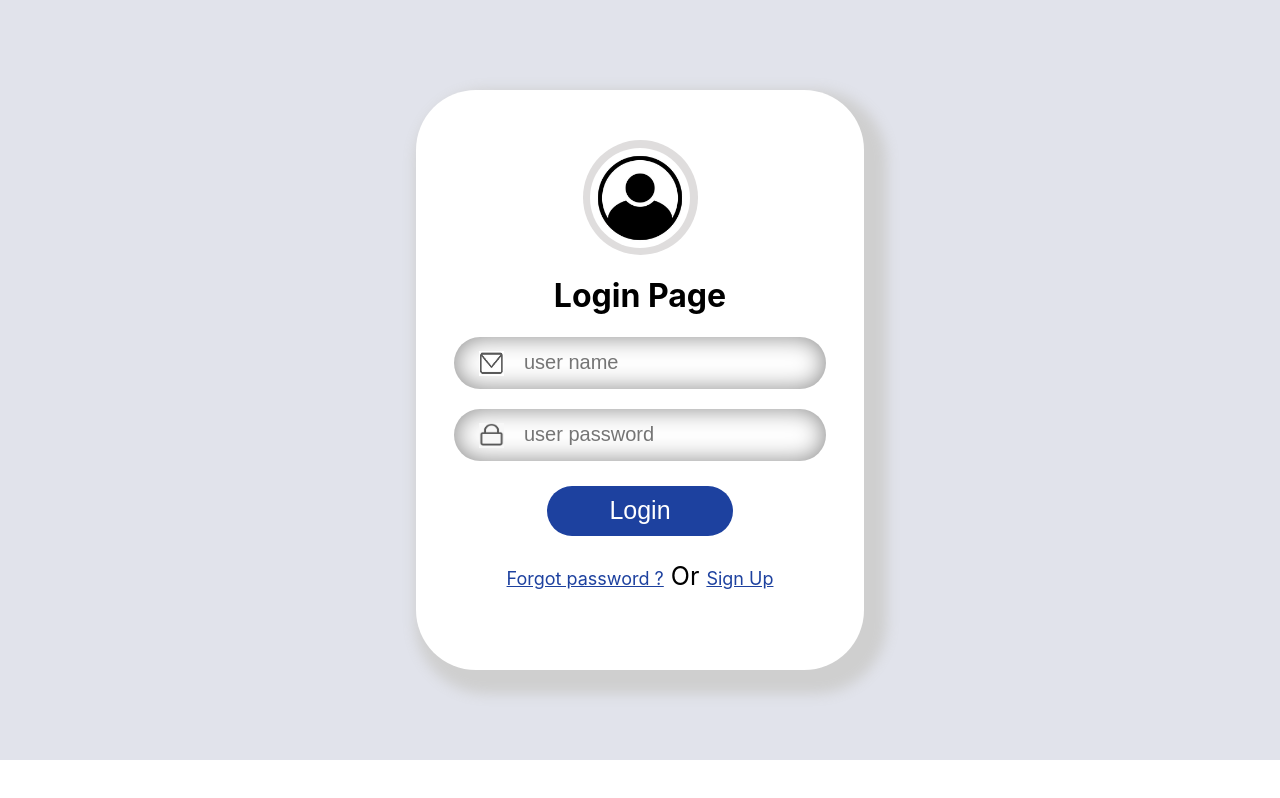
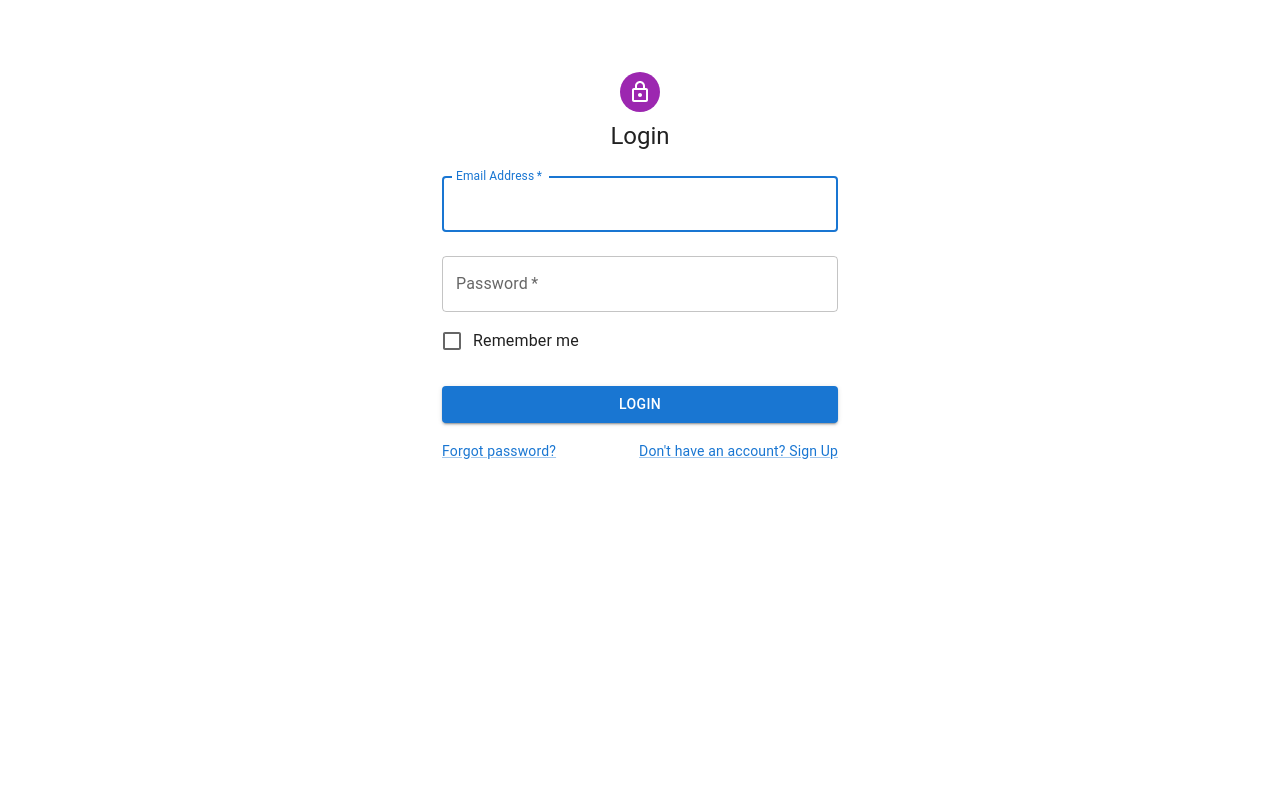
Before and after one commit to ikrameezzirague/echange-culturel-fsbm-1, a React (Create React App) app: page /login in a window 1280 px wide. Built offline with nearby package versions, Linux system fonts and the light colour scheme.

Commit message:
front login+signup

```diff
--- a/package.json
+++ b/package.json
@@ -13,6 +13,7 @@
     "react": "^18.2.0",
     "react-dom": "^18.2.0",
     "react-icons": "^4.8.0",
+    "react-material-ui-carousel": "^3.4.2",
     "react-router-dom": "^6.11.1",
     "react-scripts": "^5.0.1",
     "web-vitals": "^2.1.4"
--- a/src/App.js
+++ b/src/App.js
@@ -18,6 +18,9 @@ import ListItemIcon from '@mui/material/ListItemIcon';
 import ListItemText from '@mui/material/ListItemText';
 import InboxIcon from '@mui/icons-material/MoveToInbox';
 import MailIcon from '@mui/icons-material/Mail';
+import FsbmEnChiffre from './pages/FsbmEnChiffre';
+import SearchBar from './composants/SearchBar';
+
 
 const drawerWidth = 240;
 
@@ -93,7 +96,10 @@ export default function PersistentDrawerLeft() {
             <MenuIcon />
           </IconButton>
           <Typography variant="h6" noWrap component="div">
-            Persistent drawer
+          <ul>
+          <li><a href="/Login"><button className="login-btn">Login</button></a></li>
+          <li><a href="/SignUp"><button className="signup-btn">Sign-up</button></a></li>
+        </ul>
           </Typography>
         </Toolbar>
       </AppBar>
@@ -116,61 +122,25 @@ export default function PersistentDrawerLeft() {
           </IconButton>
         </DrawerHeader>
         <Divider />
-        <List>
-          {['Inbox', 'Starred', 'Send email', 'Drafts'].map((text, index) => (
-            <ListItem key={text} disablePadding>
-              <ListItemButton>
-                <ListItemIcon>
-                  {index % 2 === 0 ? <InboxIcon /> : <MailIcon />}
-                </ListItemIcon>
-                <ListItemText primary={text} />
-              </ListItemButton>
-            </ListItem>
-          ))}
-        </List>
+        <ul>
+          <li><a href="./APP">Accueil</a></li>
+          <li><a href="./pages/FsbmEnChiffre">Fsbm En Chiffre</a></li>
+          <li><a href="./Masters Maro">Masters Maroc</a></li>
+          <li><a href="./évènements">évènements</a></li>
+          <li><a href="./Clubs">Clubs</a></li>
+          <li><a href="./Partenaires industrueles">Partenaires industrueles</a></li>
+          <li><a href="./Partenaires Académiques">Partenaires Académiques</a></li>
+          <li><a href="./CV-Thèque">CV-Thèque</a></li>
+          <li><a href="./FAQ">FAQ</a></li>
+
+        </ul>
         <Divider />
-        <List>
-          {['All mail', 'Trash', 'Spam'].map((text, index) => (
-            <ListItem key={text} disablePadding>
-              <ListItemButton>
-                <ListItemIcon>
-                  {index % 2 === 0 ? <InboxIcon /> : <MailIcon />}
-                </ListItemIcon>
-                <ListItemText primary={text} />
-              </ListItemButton>
-            </ListItem>
-          ))}
-        </List>
+
       </Drawer>
       <Main open={open}>
-        <DrawerHeader />
-        <Typography paragraph>
-          Lorem ipsum dolor sit amet, consectetur adipiscing elit, sed do eiusmod
-          tempor incididunt ut labore et dolore magna aliqua. Rhoncus dolor purus non
-          enim praesent elementum facilisis leo vel. Risus at ultrices mi tempus
-          imperdiet. Semper risus in hendrerit gravida rutrum quisque non tellus.
-          Convallis convallis tellus id interdum velit laoreet id donec ultrices.
-          Odio morbi quis commodo odio aenean sed adipiscing. Amet nisl suscipit
-          adipiscing bibendum est ultricies integer quis. Cursus euismod quis viverra
-          nibh cras. Metus vulputate eu scelerisque felis imperdiet proin fermentum
-          leo. Mauris commodo quis imperdiet massa tincidunt. Cras tincidunt lobortis
-          feugiat vivamus at augue. At augue eget arcu dictum varius duis at
-          consectetur lorem. Velit sed ullamcorper morbi tincidunt. Lorem donec massa
-          sapien faucibus et molestie ac.
-        </Typography>
-        <Typography paragraph>
-          Consequat mauris nunc congue nisi vitae suscipit. Fringilla est ullamcorper
-          eget nulla facilisi etiam dignissim diam. Pulvinar elementum integer enim
-          neque volutpat ac tincidunt. Ornare suspendisse sed nisi lacus sed viverra
-          tellus. Purus sit amet volutpat consequat mauris. Elementum eu facilisis
-          sed odio morbi. Euismod lacinia at quis risus sed vulputate odio. Morbi
-          tincidunt ornare massa eget egestas purus viverra accumsan in. In hendrerit
-          gravida rutrum quisque non tellus orci ac. Pellentesque nec nam aliquam sem
-          et tortor. Habitant morbi tristique senectus et. Adipiscing elit duis
-          tristique sollicitudin nibh sit. Ornare aenean euismod elementum nisi quis
-          eleifend. Commodo viverra maecenas accumsan lacus vel facilisis. Nulla
-          posuere sollicitudin aliquam ultrices sagittis orci a.
-        </Typography>
+
+      <SearchBar />
+
       </Main>
     </Box>
   );
--- a/src/composants/SearchBar.js
+++ b/src/composants/SearchBar.js
@@ -1,33 +1,32 @@
-import React, { useState } from "react";
-import "./SearchBar.css";
+import React from 'react';
+import { styled } from '@mui/material/styles';
+import TextField from '@mui/material/TextField';
+import IconButton from '@mui/material/IconButton';
+import SearchIcon from '@mui/icons-material/Search';
 
-const SearchBar = ({ onSearch }) => {
-  const [term, setTerm] = useState("");
+const SearchContainer = styled('div')({
+  display: 'flex',
+  alignItems: 'center',
+  marginLeft: 'auto',
+});
 
-  const handleSearch = (e) => {
-    e.preventDefault();
-    onSearch(term);
+export default function SearchBar() {
+  const handleSearch = (event) => {
+    // Gérer la logique de recherche ici
+    const searchTerm = event.target.value;
+    console.log(searchTerm);
   };
 
   return (
-    <form className="search-bar" onSubmit={handleSearch}>
-      <div className="search-container">
-        <input
-          type="text"
-          className="search-input"
-          placeholder="Recherchez un article"
-          value={term}
-          onChange={(e) => setTerm(e.target.value)}
-        />
-        <button type="submit" className="search-button">
-          Rechercher
-        </button>
-      </div>
-      <a href={`/recherche?term=${term}`} className="search-icon">
-        <i className="fa fa-search"></i>
-      </a>
-    </form>
+    <SearchContainer>
+      <TextField
+        placeholder="Rechercher..."
+        variant="outlined"
+        onChange={handleSearch}
+      />
+      <IconButton>
+        <SearchIcon />
+      </IconButton>
+    </SearchContainer>
   );
-};
-
-export default SearchBar;
+}
--- a/src/pages/FsbmEnChiffre.js
+++ b/src/pages/FsbmEnChiffre.js
@@ -1,24 +1,31 @@
 import React from 'react';
-import Navbar from '../composants/Navbar';
-import Sidebar from '../composants/Sidebar';
-//import MyGrid from '../composants/MyGrid';
-import HorizontalScrollList from './../composants/HorizontalScrollList';
+import { Paper, Typography, Box } from '@mui/material';
+import Carousel from 'react-material-ui-carousel';
 import logo_Fsbm from './../images/logo_FSBM.jpg';
 
 const FsbmEnChiffre = () => {
+  const items = [
+    { text: 'Première diapositive', backgroundColor: '#e91e63' },
+    { text: 'Deuxième diapositive', backgroundColor: '#9c27b0' },
+    { text: 'Troisième diapositive', backgroundColor: '#3f51b5' },
+  ];
+
   return (
     <div>
-      <Navbar></Navbar>
-      <Sidebar></Sidebar>
-      <h1>Fsbm en chiffre</h1>
-      <img src={logo_Fsbm}></img>
+      <Box display="flex" justifyContent="center">
+        <img src={logo_Fsbm} alt="Logo FSBM" />
+      </Box>
 
-      <div>
-  <h1>Ma page</h1>
-  <HorizontalScrollList />
-</div>
-      </div>
-
+      <Box display="flex" justifyContent="center" mt={2}>
+        <Carousel>
+          {items.map((item, index) => (
+            <Paper key={index} style={{ backgroundColor: item.backgroundColor }}>
+              <Typography variant="h6">{item.text}</Typography>
+            </Paper>
+          ))}
+        </Carousel>
+      </Box>
+    </div>
   );
 };
 
--- a/src/pages/Login.js
+++ b/src/pages/Login.js
@@ -1,46 +1,109 @@
-import './Login.css';
-import profile from "./../images/logo_user1.jpg";
-import email from "./../images/email.jpg";
-import pass from "./../images/pass.png";
-function Login() {
+import * as React from 'react';
+import Avatar from '@mui/material/Avatar';
+import Button from '@mui/material/Button';
+import CssBaseline from '@mui/material/CssBaseline';
+import TextField from '@mui/material/TextField';
+import FormControlLabel from '@mui/material/FormControlLabel';
+import Checkbox from '@mui/material/Checkbox';
+import Link from '@mui/material/Link';
+import Grid from '@mui/material/Grid';
+import Box from '@mui/material/Box';
+import LockOutlinedIcon from '@mui/icons-material/LockOutlined';
+import Typography from '@mui/material/Typography';
+import Container from '@mui/material/Container';
+import { createTheme, ThemeProvider } from '@mui/material/styles';
+
+function Copyright(props) {
   return (
-    <div className="main_login">
-     <div className="sub-main">
-       <div>
-         <div className="imgs">
-           <div className="container-image">
-             <img src={profile} alt="profile" className="profile"/>
-
-           </div>
-
-
-         </div>
-         <div>
-           <h1>Login Page</h1>
-           <div>
-             <img src={email} alt="email" className="email"/>
-             <input type="text" placeholder="user name" className="name"/>
-           </div>
-           <div className="second-input">
-             <img src={pass} alt="pass" className="email"/>
-             <input type="password" placeholder="user password" className="name"/>
-           </div>
-          <div className="login-button">
-          <button className='btn_log'>Login</button>
-          </div>
-
-            <p className="link">
-              <a href="#">Forgot password ?</a> Or <a href="./SignUp">Sign Up</a>
-            </p>
-
-
-         </div>
-       </div>
-
-
-     </div>
-    </div>
+    <Typography variant="body2" color="text.secondary" align="center" {...props}>
+      {'Copyright © '}
+      <Link color="inherit" href="https://mui.com/">
+        Your Website
+      </Link>{' '}
+      {new Date().getFullYear()}
+      {'.'}
+    </Typography>
   );
 }
 
-export default Login;
+const theme = createTheme();
+
+export default function SignIn() {
+  const handleSubmit = (event) => {
+    event.preventDefault();
+    const data = new FormData(event.currentTarget);
+    console.log({
+      email: data.get('email'),
+      password: data.get('password'),
+    });
+  };
+
+  return (
+    <ThemeProvider theme={theme}>
+      <Container component="main" maxWidth="xs">
+        <CssBaseline />
+        <Box
+          sx={{
+            marginTop: 8,
+            display: 'flex',
+            flexDirection: 'column',
+            alignItems: 'center',
+          }}
+        >
+          <Avatar sx={{ m: 1, bgcolor: 'secondary.main' }}>
+            <LockOutlinedIcon />
+          </Avatar>
+          <Typography component="h1" variant="h5">
+            Login
+          </Typography>
+          <Box component="form" onSubmit={handleSubmit} noValidate sx={{ mt: 1 }}>
+            <TextField
+              margin="normal"
+              required
+              fullWidth
+              id="email"
+              label="Email Address"
+              name="email"
+              autoComplete="email"
+              autoFocus
+            />
+            <TextField
+              margin="normal"
+              required
+              fullWidth
+              name="password"
+              label="Password"
+              type="password"
+              id="password"
+              autoComplete="current-password"
+            />
+            <FormControlLabel
+              control={<Checkbox value="remember" color="primary" />}
+              label="Remember me"
+            />
+            <Button
+              type="submit"
+              fullWidth
+              variant="contained"
+              sx={{ mt: 3, mb: 2 }}
+            >
+              Login
+            </Button>
+            <Grid container>
+              <Grid item xs>
+                <Link href="#" variant="body2">
+                  Forgot password?
+                </Link>
+              </Grid>
+              <Grid item>
+                <Link href="./SignUp" variant="body2">
+                  {"Don't have an account? Sign Up"}
+                </Link>
+              </Grid>
+            </Grid>
+          </Box>
+        </Box>
+      </Container>
+    </ThemeProvider>
+  );
+}
--- a/src/pages/SignUp.js
+++ b/src/pages/SignUp.js
@@ -1,46 +1,130 @@
-import React, { useState } from 'react';
+import * as React from 'react';
+import Avatar from '@mui/material/Avatar';
+import Button from '@mui/material/Button';
+import CssBaseline from '@mui/material/CssBaseline';
+import TextField from '@mui/material/TextField';
+import FormControlLabel from '@mui/material/FormControlLabel';
+import Checkbox from '@mui/material/Checkbox';
+import Link from '@mui/material/Link';
+import Grid from '@mui/material/Grid';
+import Box from '@mui/material/Box';
+import LockOutlinedIcon from '@mui/icons-material/LockOutlined';
+import Typography from '@mui/material/Typography';
+import Container from '@mui/material/Container';
+import { createTheme, ThemeProvider } from '@mui/material/styles';
 
-function SignupForm() {
-  const [email, setEmail] = useState('');
-  const [password, setPassword] = useState('');
-  const [isExistingUser, setIsExistingUser] = useState(false);
-
-  const handleSignup = async (e) => {
-    e.preventDefault();
-    const response = await fetch('/api/checkuser', {
-      method: 'POST',
-      body: JSON.stringify({ email }),
-      headers: {
-        'Content-Type': 'application/json'
-      }
-    });
-    const data = await response.json();
-    setIsExistingUser(data.isExistingUser);
-
-    if (!data.isExistingUser) {
-      // Call your API to create a new user account with email and password
-      // ...
-    }
-  }
-
+function Copyright(props) {
   return (
-    <form onSubmit={handleSignup}>
-      <label>
-        Email:
-        <input type="email" value={email} onChange={(e) => setEmail(e.target.value)} />
-      </label>
-      <label>
-        Password:
-        <input type="password" value={password} onChange={(e) => setPassword(e.target.value)} />
-      </label>
-      {isExistingUser ? (
-          <p>Vous avez déjà un compte. Veuillez vous connecter.</p>
-        ) : (
-          <button type="submit">Sing up</button>
-        )
-      }
-    </form>
+    <Typography variant="body2" color="text.secondary" align="center" {...props}>
+      {'Copyright © '}
+      <Link color="inherit" href="https://mui.com/">
+        Your Website
+      </Link>{' '}
+      {new Date().getFullYear()}
+      {'.'}
+    </Typography>
   );
 }
 
-export default SignupForm;
+const theme = createTheme();
+
+export default function SignUp() {
+  const handleSubmit = (event) => {
+    event.preventDefault();
+    const data = new FormData(event.currentTarget);
+    console.log({
+      email: data.get('email'),
+      password: data.get('password'),
+    });
+  };
+
+  return (
+    <ThemeProvider theme={theme}>
+      <Container component="main" maxWidth="xs">
+        <CssBaseline />
+        <Box
+          sx={{
+            marginTop: 8,
+            display: 'flex',
+            flexDirection: 'column',
+            alignItems: 'center',
+          }}
+        >
+          <Avatar sx={{ m: 1, bgcolor: 'secondary.main' }}>
+            <LockOutlinedIcon />
+          </Avatar>
+          <Typography component="h1" variant="h5">
+            Sign up
+          </Typography>
+          <Box component="form" noValidate onSubmit={handleSubmit} sx={{ mt: 3 }}>
+            <Grid container spacing={2}>
+              <Grid item xs={12} sm={6}>
+                <TextField
+                  autoComplete="given-name"
+                  name="firstName"
+                  required
+                  fullWidth
+                  id="firstName"
+                  label="First Name"
+                  autoFocus
+                />
+              </Grid>
+              <Grid item xs={12} sm={6}>
+                <TextField
+                  required
+                  fullWidth
+                  id="lastName"
+                  label="Last Name"
+                  name="lastName"
+                  autoComplete="family-name"
+                />
+              </Grid>
+              <Grid item xs={12}>
+                <TextField
+                  required
+                  fullWidth
+                  id="email"
+                  label="Email Address"
+                  name="email"
+                  autoComplete="email"
+                />
+              </Grid>
+              <Grid item xs={12}>
+                <TextField
+                  required
+                  fullWidth
+                  name="password"
+                  label="Password"
+                  type="password"
+                  id="password"
+                  autoComplete="new-password"
+                />
+              </Grid>
+              <Grid item xs={12}>
+                <FormControlLabel
+                  control={<Checkbox value="allowExtraEmails" color="primary" />}
+                  label="I want to receive events and articls via email."
+                />
+              </Grid>
+            </Grid>
+            <Button
+              type="submit"
+              fullWidth
+              variant="contained"
+              sx={{ mt: 3, mb: 2 }}
+            >
+              Sign Up
+            </Button>
+            <Grid container justifyContent="flex-end">
+              <Grid item>
+                <Link href="../Login" variant="body2">
+                  Already have an account? Sign in
+                </Link>
+              </Grid>
+            </Grid>
+          </Box>
+        </Box>
+      </Container>
+    </ThemeProvider>
+  );
+}
```
Also changed, not shown: 1 other file (tests, documents, lock files or other folders).
